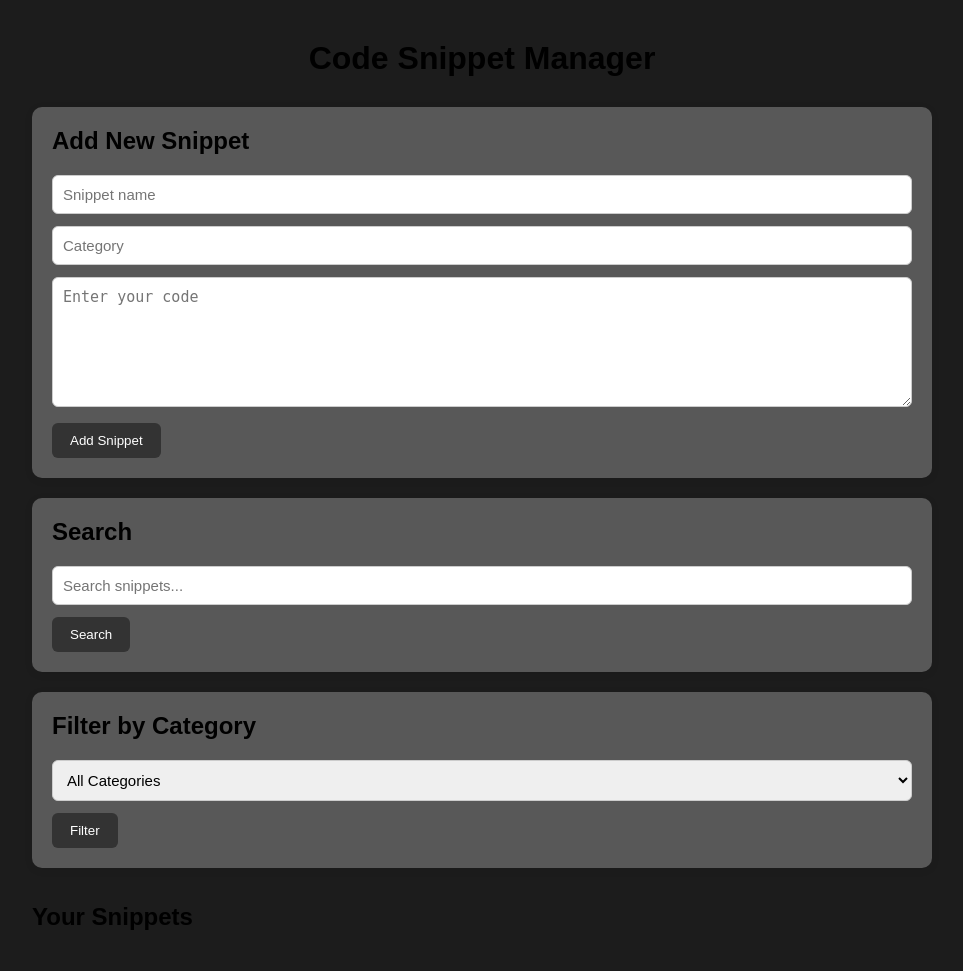
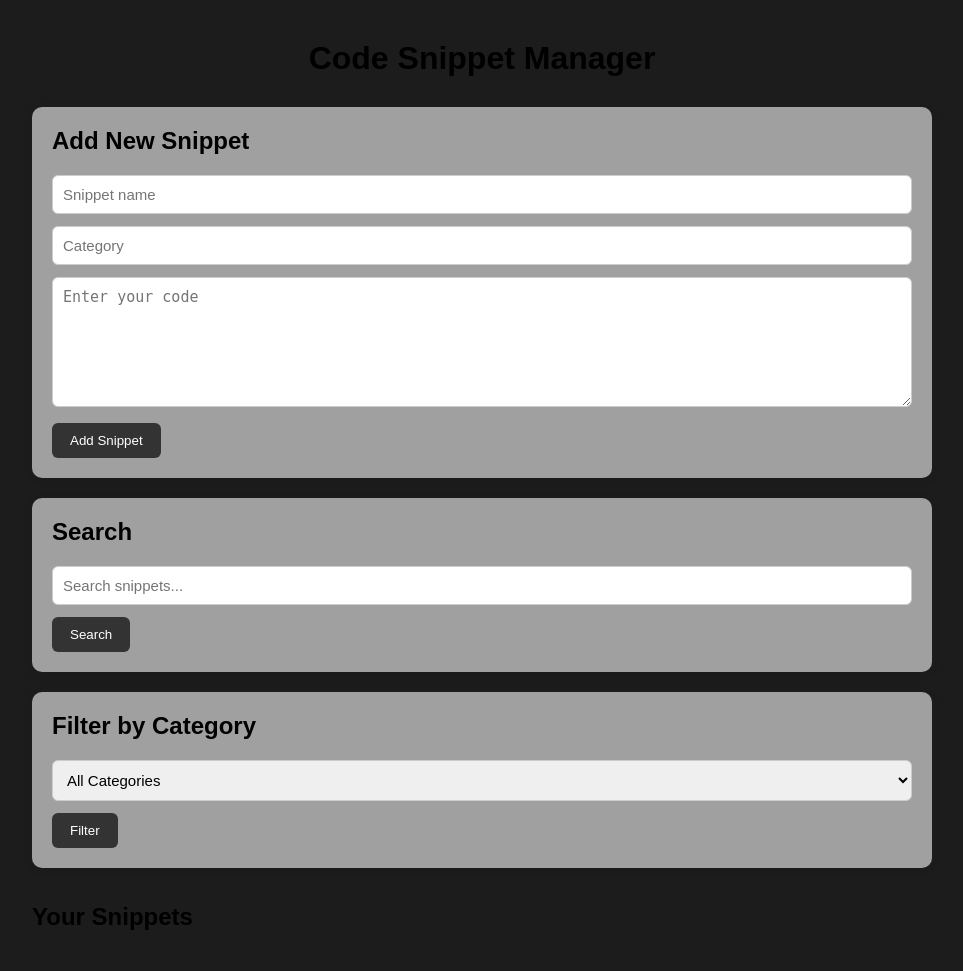
Before and after one commit to FunDood155/snippet_manager, a Flask app: page / in a window 1280 px wide. Shown: the whole page, without its empty margins (158-1121 px from the left). Run offline with Flask 3, Linux system fonts and the light colour scheme; data that the repository does not hold is empty; some libraries are stand-ins or nearby versions.

Commit message:
bg change

```diff
--- a/static/style.css
+++ b/static/style.css
@@ -23,7 +23,7 @@ h1 {
 .card,
 .snippet {
     /* background: white; */
-    background: #585858;
+    background: #a0a0a0;
     padding: 20px;
     margin-bottom: 20px;
     border-radius: 10px;
```
